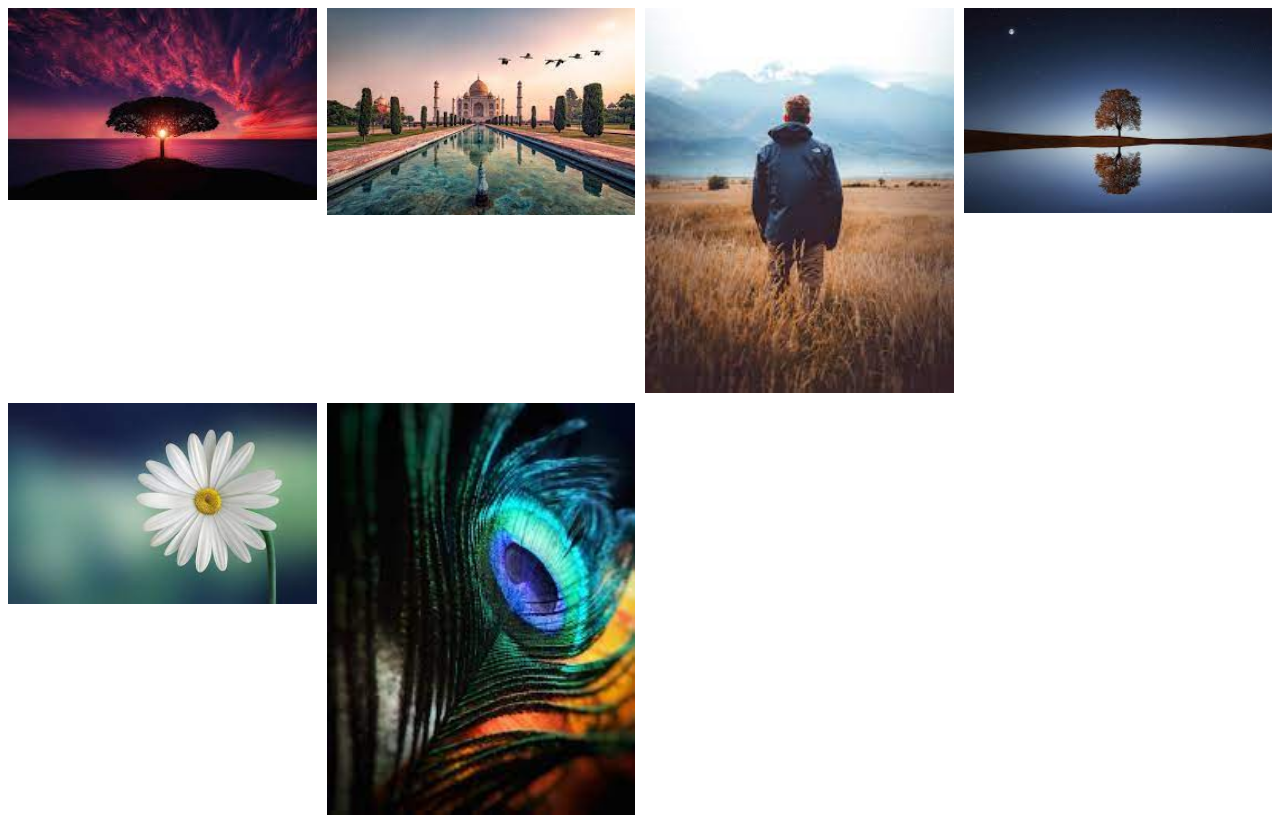
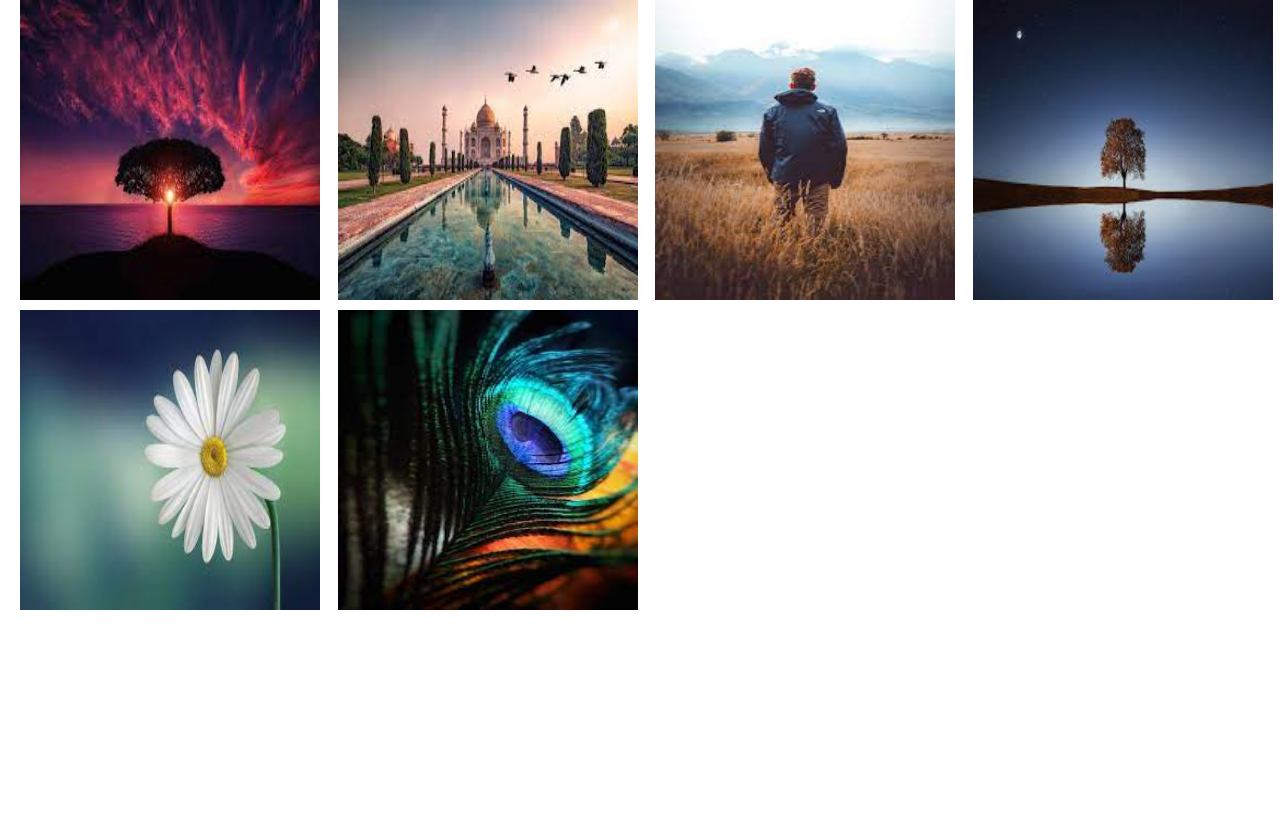
Before and after one commit to nishu-saini/Coding-Assignments, a plain HTML site: page Core Assignments/Gallary/index.html in a window 1280 px wide. After the commit the page ends 800 px from the top, so only its background shows below. Drawn offline with Linux system fonts and the light colour scheme.

Commit message:
Update style.css

```diff
--- a/Core Assignments/Gallary/style.css
+++ b/Core Assignments/Gallary/style.css
@@ -1,10 +1,22 @@
+body {
+  margin: 0;
+  padding: 0;
+}
+
 .gallery {
+  margin-left: 20px;
   display: grid;
   grid-template-columns: repeat(auto-fit, minmax(300px, 1fr));
   grid-gap: 10px;
 }
 
 .gallery-item {
-  width: 100%;
-  height: auto;
+  height: 300px;
+  width: 300px;
 }
+
+@media (max-width: 768px) {
+  .gallery {
+    grid-template-columns: 1fr;
+  }
+}
```
